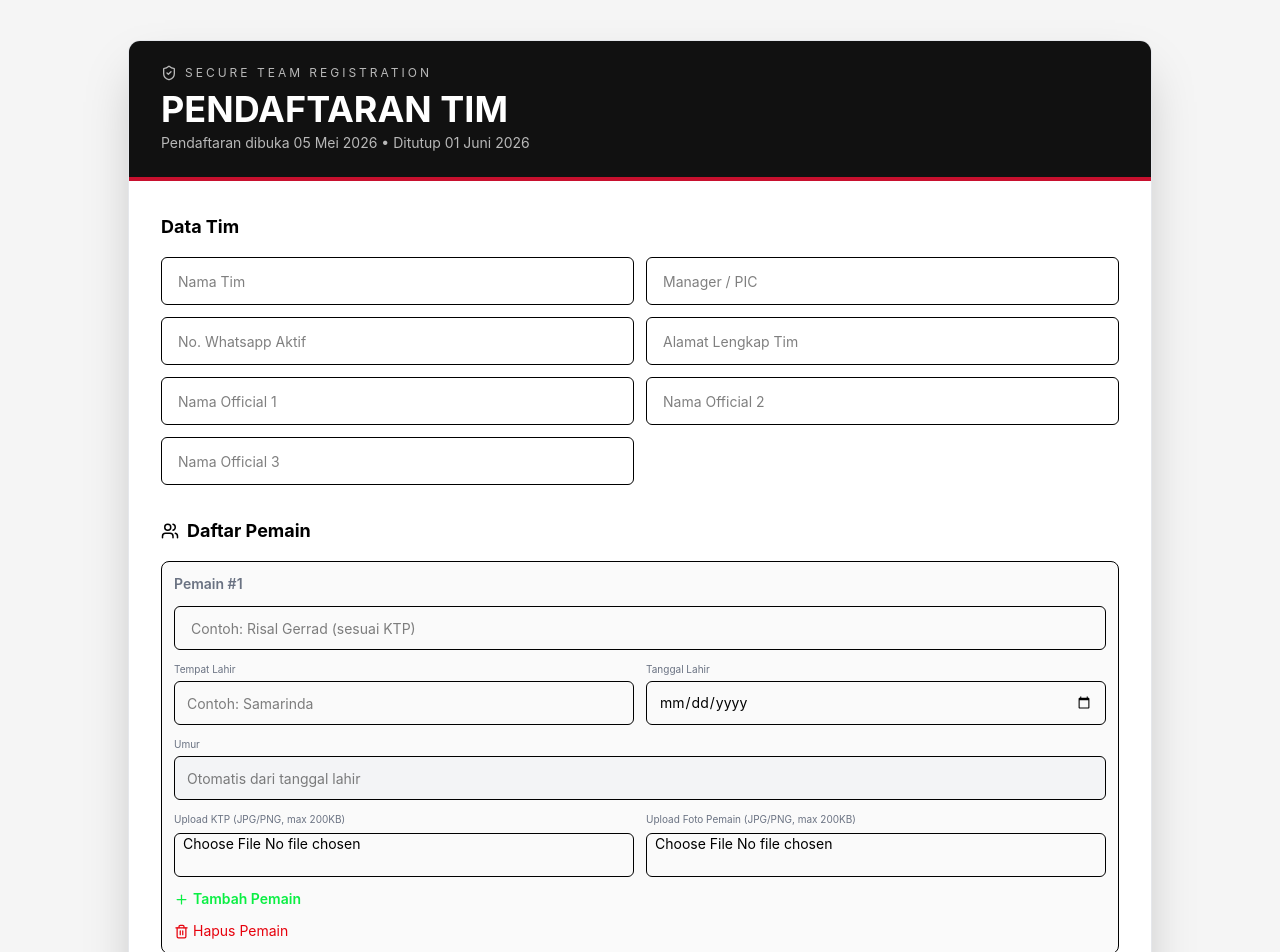
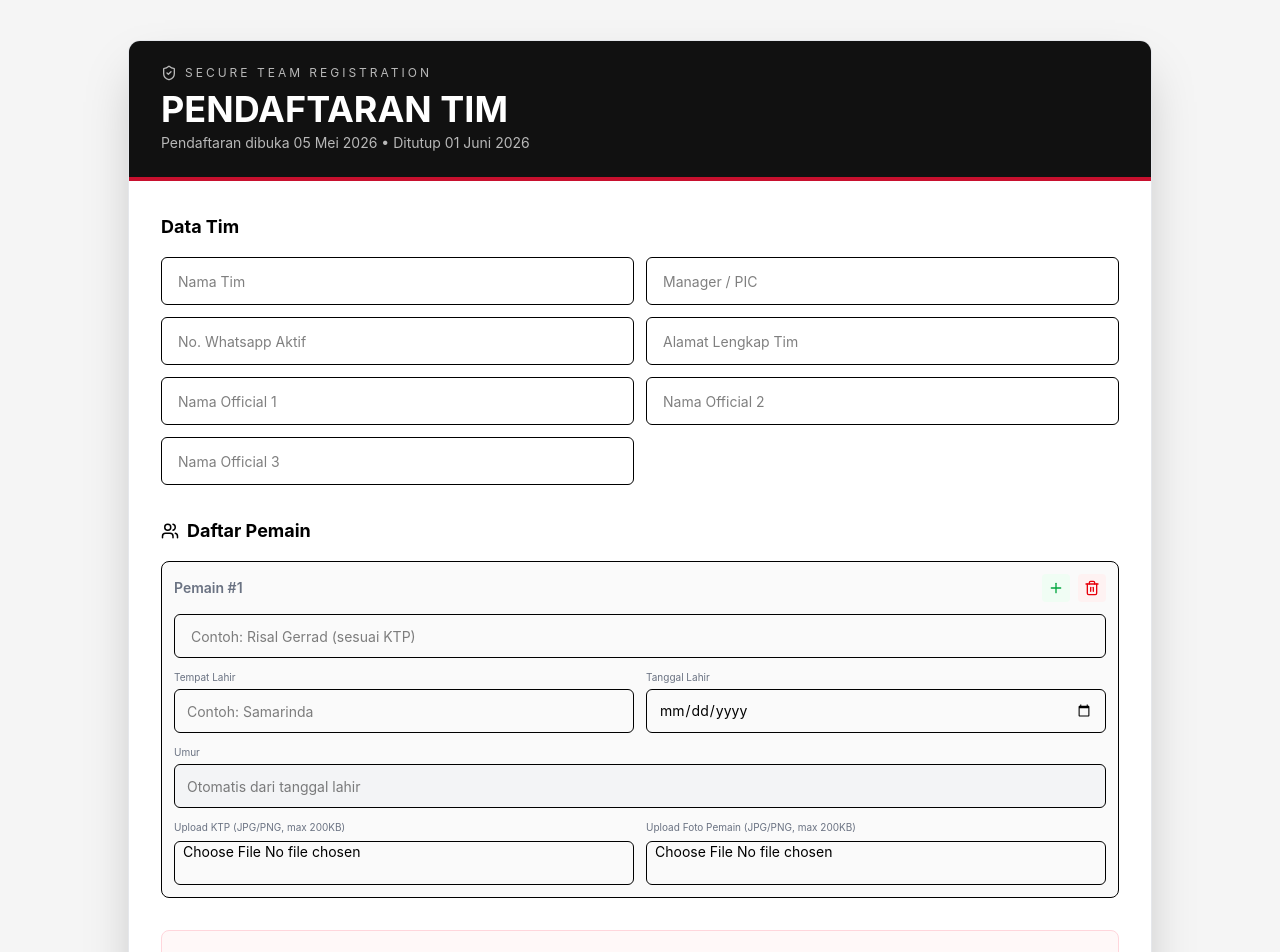
Before and after one commit to revicidigiworks/wcs-borneo-anfield, a React (Vite) app: page /register in a window 1280 px wide. Shown: the top 952 px of the page. Built offline with nearby package versions, Linux system fonts and the light colour scheme; no server answers.

Commit message:
init: tournament system + cloudinary + pdf export

```diff
--- a/src/pages/Register.jsx
+++ b/src/pages/Register.jsx
@@ -335,8 +335,34 @@ export default function Register() {
             <div className="space-y-4">
               {players.map((p, i) => (
                 <div key={p.id} className="border rounded-lg p-3 bg-[#fafafa] space-y-3">
-                  <div className="font-semibold text-sm text-gray-500">
-                    Pemain #{i + 1}
+                  <div className="flex justify-between items-center">
+                    <span className="font-semibold text-sm text-gray-500">
+                      Pemain #{i + 1}
+                    </span>
+
+                    <div className="flex items-center gap-2">
+
+                      {/* ➕ TAMBAH (CUMA DI PALING BAWAH) */}
+                      {i === players.length - 1 && (
+                        <button
+                          type="button"
+                          onClick={addPlayer}
+                          className="text-green-600 bg-green-50 hover:bg-green-100 p-1.5 rounded"
+                        >
+                          <Plus size={16} />
+                        </button>
+                      )}
+
+                      {/* 🗑 HAPUS */}
+                      <button
+                        type="button"
+                        onClick={() => removePlayer(i)}
+                        className="text-red-600 bg-red-50 hover:bg-red-100 p-1.5 rounded"
+                      >
+                        <Trash2 size={16} />
+                      </button>
+
+                    </div>
                   </div>
 
                   <input value={p.name} onChange={(e) => handlePlayerChange(i, "name", e.target.value)} placeholder="Contoh: Risal Gerrad (sesuai KTP)" className="border rounded-md px-4 h-11 text-sm w-full" />
@@ -401,13 +427,9 @@ export default function Register() {
                     </div>
 
                   </div>
-                  <button type="button" onClick={addPlayer} className="text-[#0aef43] text-sm font-semibold flex items-center gap-1">
-                <Plus size={15} /> Tambah Pemain
-              </button>
 
-                  <button type="button" onClick={() => removePlayer(i)} className="text-red-600 flex items-center gap-1 text-sm">
-                    <Trash2 size={15} /> Hapus Pemain
-                  </button>
+
+
                 </div>
               ))}
             </div>
```
